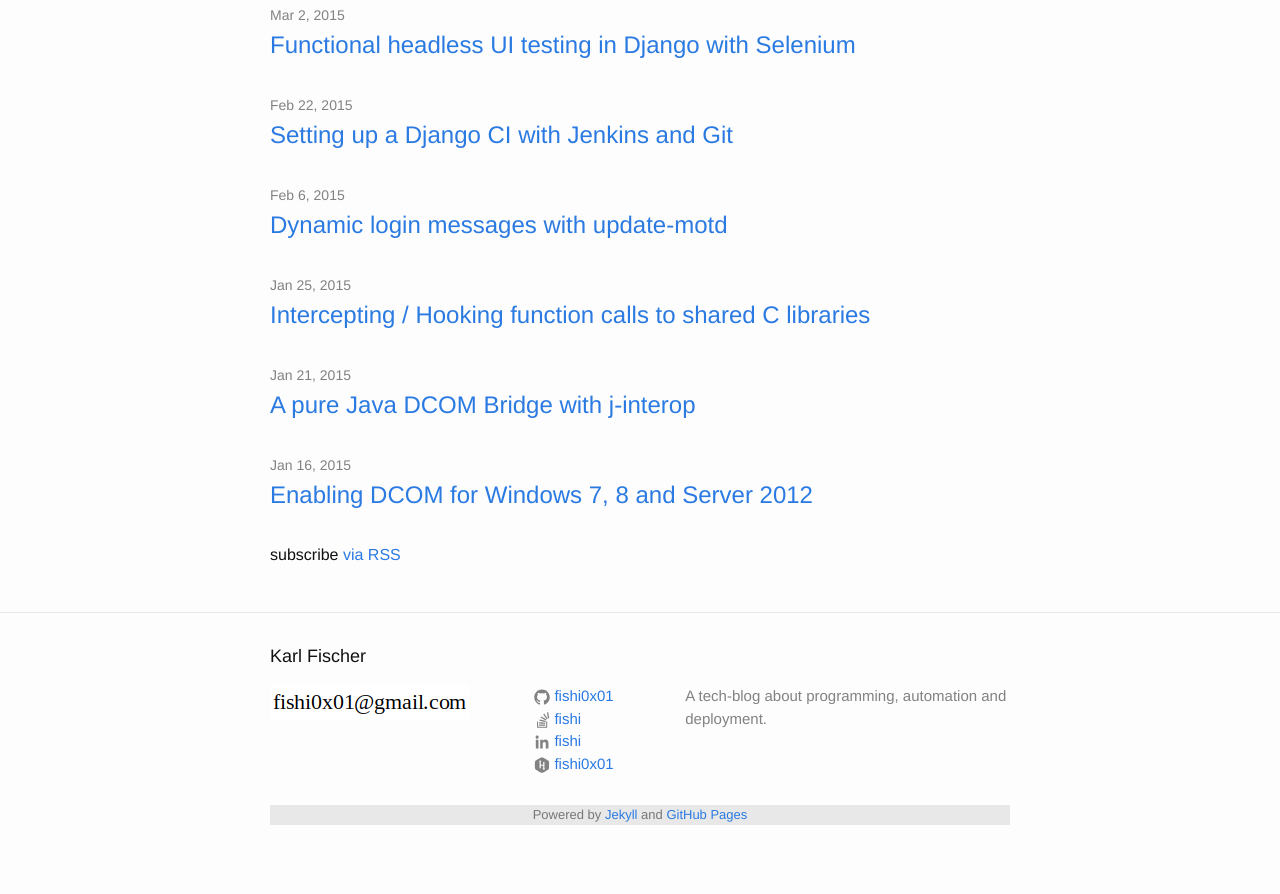
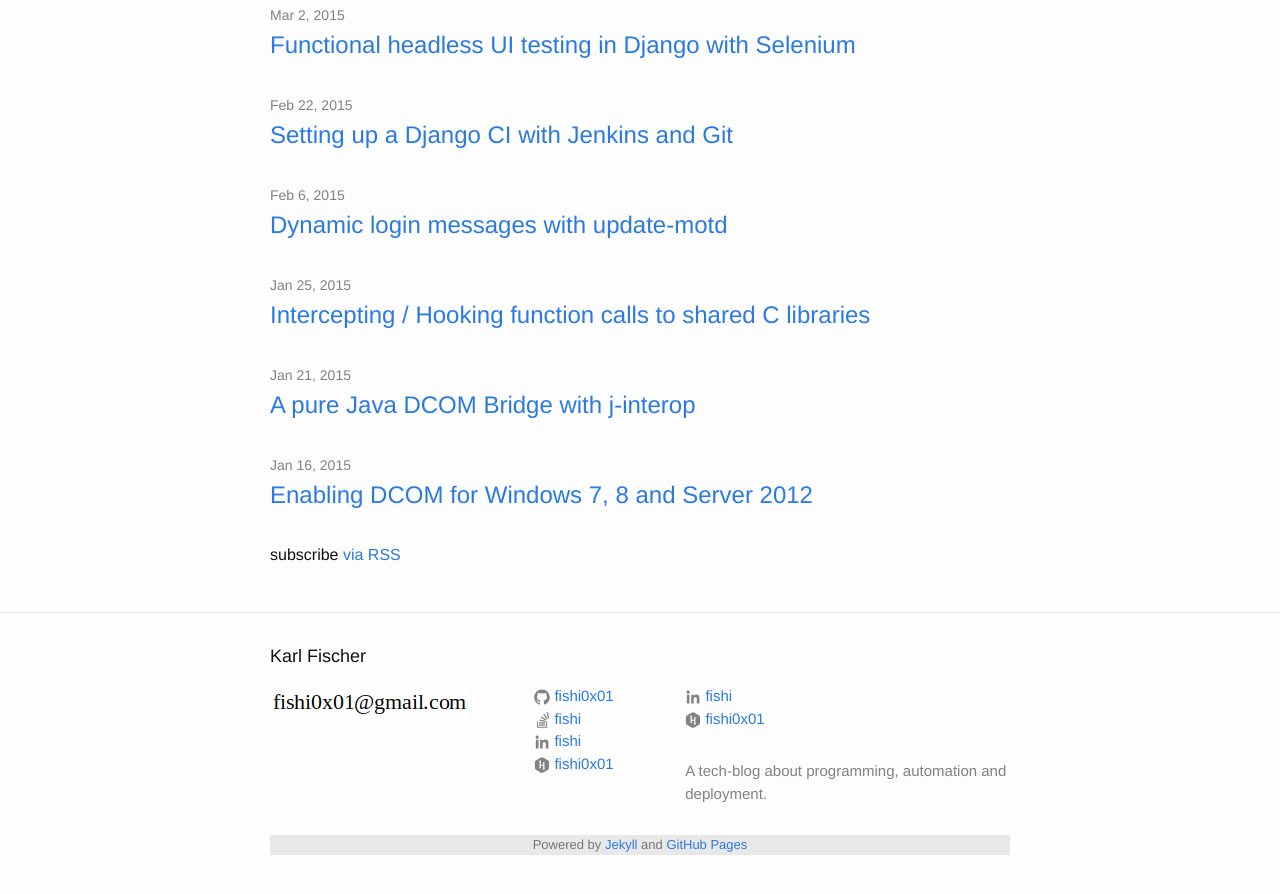
Before and after one commit to fishi0x01/fishi0x01.github.io, a Jekyll site: the page built from index.html, in a window 1280 px wide and 900 px high, scrolled down 746 px. Shown: the top 894 px of the window. Built offline with Jekyll 4.4.1, drawn with Linux system fonts in a browser that asks for light colours; before the commit the page ends 1616 px from its top, so only the background shows below that.

Commit message:
Add footer col

```diff
--- a/_includes/footer.html
+++ b/_includes/footer.html
@@ -24,7 +24,16 @@
           </li>
         </ul>
       </div>
-
+      <div class="footer-col footer-col-2">
+        <ul class="social-media-list">
+          <li>
+            {% include icon-linkedin.html username=site.linkedin_username %}
+          </li>
+          <li>
+            {% include icon-hackerrank.html username=site.hackerrank_username %}
+          </li>
+        </ul>
+      </div>
       <div class="footer-col footer-col-3">
         <p>{{ site.description }}</p>
       </div>
```
